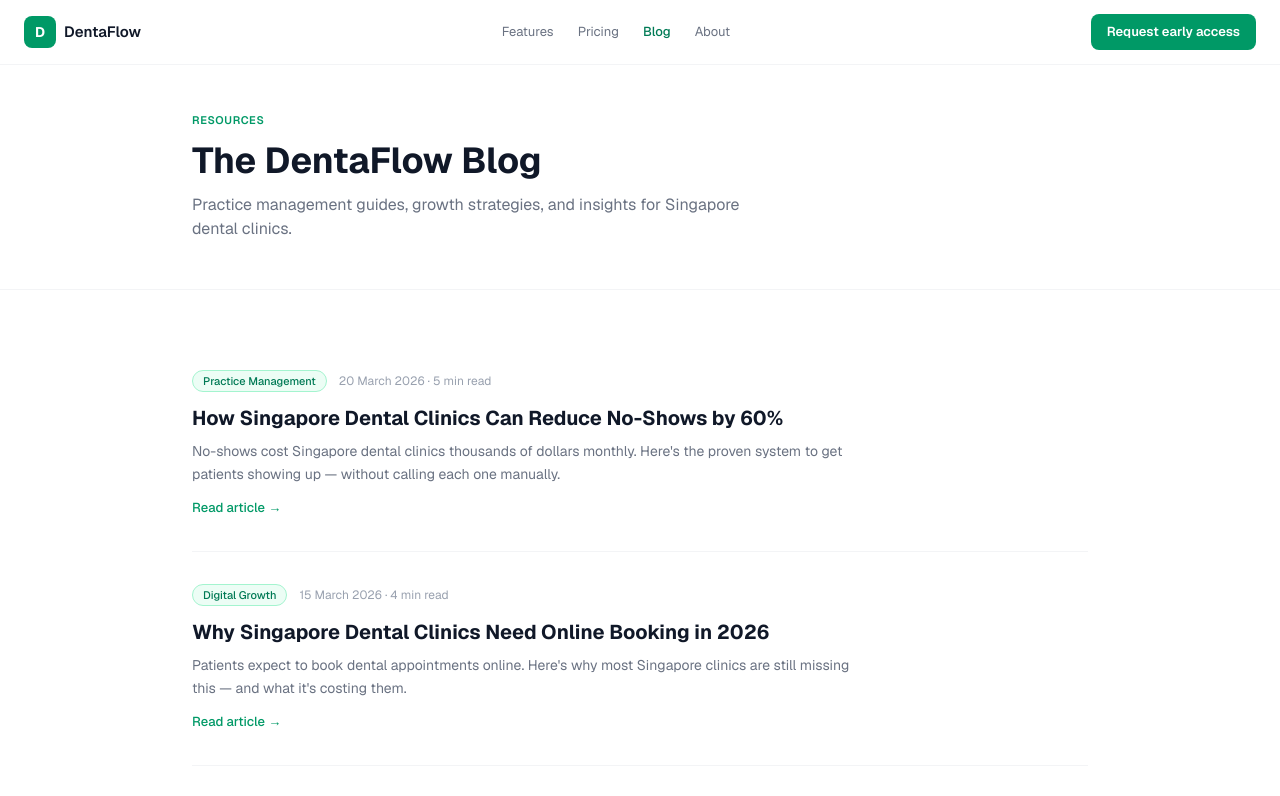
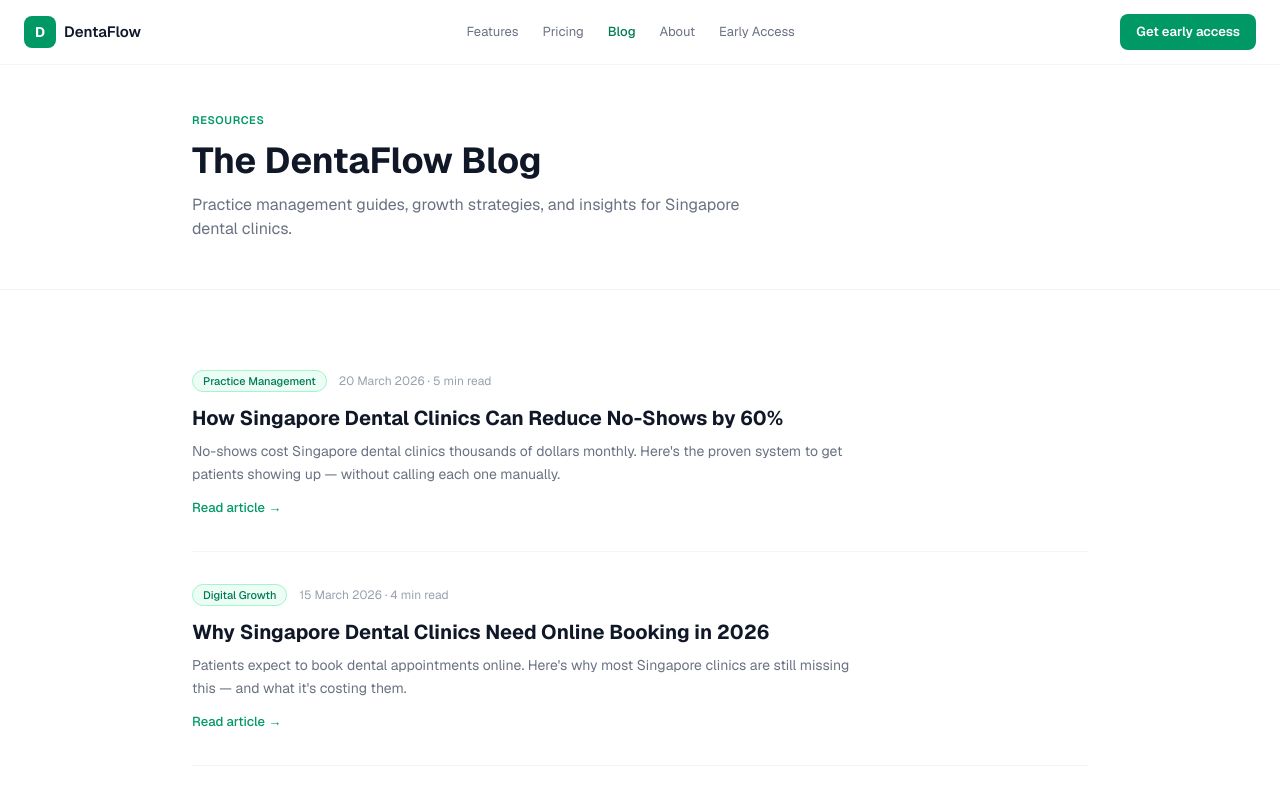
Before and after one commit to kentopia01/dentaflow-www, a Next.js app: page /blog in a window 1280 px wide. Shown: the top 796 px of the page. Built offline with nearby package versions, Linux system fonts and the light colour scheme.

Commit message:
fix: unified SiteNav component across all pages — consistent links, CTA text, mobile hamburger; About/Blog/Post pages use shared component

```diff
--- a/app/about/page.tsx
+++ b/app/about/page.tsx
@@ -1,4 +1,5 @@
 import Link from "next/link";
+import { SiteNav } from "@/components/landing/SiteNav";
 
 export const metadata = {
   title: "About — DentaFlow",
@@ -8,28 +9,7 @@
 export default function AboutPage() {
   return (
     <div className="min-h-screen bg-white">
-      {/* Nav — reuse same nav pattern */}
-      <nav className="fixed top-0 w-full z-50 bg-white/80 backdrop-blur-md border-b border-gray-100">
-        <div className="max-w-7xl mx-auto px-6 h-16 flex items-center justify-between">
-          <Link href="/" className="flex items-center gap-2">
-            <div className="w-8 h-8 rounded-lg bg-emerald-600 flex items-center justify-center">
-              <span className="text-white font-bold text-sm">D</span>
-            </div>
-            <span className="font-semibold text-gray-900 text-[15px]">DentaFlow</span>
-          </Link>
-          <div className="hidden md:flex items-center gap-6 text-[13px] text-gray-600">
-            <Link href="/#features" className="hover:text-gray-900 transition-colors">Features</Link>
-            <Link href="/#how-it-works" className="hover:text-gray-900 transition-colors">How it works</Link>
-            <Link href="/about" className="text-emerald-700 font-medium">About</Link>
-            <Link href="/#waitlist" className="hover:text-gray-900 transition-colors">Early Access</Link>
-          </div>
-          <Link href="/#waitlist">
-            <button className="bg-emerald-600 hover:bg-emerald-700 text-white text-[13px] h-9 px-4 rounded-lg font-semibold active:scale-[0.98] transition-all">
-              Get early access
-            </button>
-          </Link>
-        </div>
-      </nav>
+      <SiteNav activePage="about" />
 
       {/* Hero */}
       <section className="pt-32 pb-20 px-6">
--- a/app/api/waitlist/route.ts
+++ b/app/api/waitlist/route.ts
@@ -107,7 +107,7 @@
       <!-- Subtext -->
       <tr><td style="padding-bottom:28px;">
         <p style="margin:0;font-size:15px;color:#6b7280;line-height:1.7;">
-          Thanks for signing up for DentaFlow early access. We're onboarding dental clinics in batches and will reach out as soon as your slot opens — usually within 2 weeks.
+          Thanks for signing up for DentaFlow early access. We're onboarding dental clinics in batches and will reach out as soon as your slot opens — usually within 3–5 business days.
         </p>
       </td></tr>
 
--- a/app/blog/[slug]/page.tsx
+++ b/app/blog/[slug]/page.tsx
@@ -2,6 +2,7 @@
 import Link from "next/link";
 import { getAllPosts, getPostBySlug } from "@/lib/blog";
 import { markdownToHtml } from "@/lib/markdown";
+import { SiteNav } from "@/components/landing/SiteNav";
 
 export async function generateStaticParams() {
   const posts = getAllPosts();
@@ -27,28 +28,7 @@
 
   return (
     <div className="min-h-screen bg-white">
-      {/* Nav */}
-      <nav className="fixed top-0 w-full z-50 bg-white/95 backdrop-blur-md border-b border-gray-100">
-        <div className="max-w-7xl mx-auto px-6 h-16 flex items-center justify-between">
-          <Link href="/" className="flex items-center gap-2">
-            <div className="w-8 h-8 rounded-lg bg-emerald-600 flex items-center justify-center">
-              <span className="text-white font-bold text-sm">D</span>
-            </div>
-            <span className="font-semibold text-[15px] text-gray-900">DentaFlow</span>
-          </Link>
-          <div className="hidden md:flex items-center gap-6 text-[13px] text-gray-500">
-            <Link href="/#features" className="hover:text-gray-900 transition-colors">Features</Link>
-            <Link href="/#pricing" className="hover:text-gray-900 transition-colors">Pricing</Link>
-            <Link href="/blog" className="text-emerald-700 font-medium">Blog</Link>
-            <Link href="/about" className="hover:text-gray-900 transition-colors">About</Link>
-          </div>
-          <Link href="/#waitlist">
-            <button className="bg-emerald-600 hover:bg-emerald-700 text-white text-[13px] h-9 px-4 rounded-lg font-semibold active:scale-[0.98] transition-all">
-              Request early access
-            </button>
-          </Link>
-        </div>
-      </nav>
+      <SiteNav activePage="blog" />
 
       {/* Article */}
       <article className="pt-28 pb-20 px-6">
--- a/app/blog/page.tsx
+++ b/app/blog/page.tsx
@@ -1,5 +1,6 @@
 import Link from "next/link";
 import { getAllPosts } from "@/lib/blog";
+import { SiteNav } from "@/components/landing/SiteNav";
 
 export const metadata = {
   title: "Blog — DentaFlow",
@@ -11,28 +12,7 @@
 
   return (
     <div className="min-h-screen bg-white">
-      {/* Nav */}
-      <nav className="fixed top-0 w-full z-50 bg-white/95 backdrop-blur-md border-b border-gray-100">
-        <div className="max-w-7xl mx-auto px-6 h-16 flex items-center justify-between">
-          <Link href="/" className="flex items-center gap-2">
-            <div className="w-8 h-8 rounded-lg bg-emerald-600 flex items-center justify-center">
-              <span className="text-white font-bold text-sm">D</span>
-            </div>
-            <span className="font-semibold text-[15px] text-gray-900">DentaFlow</span>
-          </Link>
-          <div className="hidden md:flex items-center gap-6 text-[13px] text-gray-500">
-            <Link href="/#features" className="hover:text-gray-900 transition-colors">Features</Link>
-            <Link href="/#pricing" className="hover:text-gray-900 transition-colors">Pricing</Link>
-            <Link href="/blog" className="text-emerald-700 font-medium">Blog</Link>
-            <Link href="/about" className="hover:text-gray-900 transition-colors">About</Link>
-          </div>
-          <Link href="/#waitlist">
-            <button className="bg-emerald-600 hover:bg-emerald-700 text-white text-[13px] h-9 px-4 rounded-lg font-semibold active:scale-[0.98] transition-all">
-              Request early access
-            </button>
-          </Link>
-        </div>
-      </nav>
+      <SiteNav activePage="blog" />
 
       {/* Header */}
       <section className="pt-28 pb-12 px-6 border-b border-gray-100">
--- a/components/landing/LandingPage.tsx
+++ b/components/landing/LandingPage.tsx
@@ -653,10 +653,9 @@
           {/* Nav links */}
           <div className="hidden md:flex items-center gap-6 text-sm text-gray-500">
             <a href="#features" className="hover:text-gray-900 transition-colors">Features</a>
-            <a href="#how-it-works" className="hover:text-gray-900 transition-colors">How it works</a>
             <a href="#pricing" className="hover:text-gray-900 transition-colors">Pricing</a>
+            <Link href="/blog" className="hover:text-gray-900 transition-colors">Blog</Link>
             <a href="/about" className="hover:text-gray-900 transition-colors">About</a>
-            <Link href="/blog" className="hover:text-gray-900 transition-colors">Blog</Link>
             <a href="#waitlist" className="hover:text-gray-900 transition-colors">Early Access</a>
           </div>
           <a href="#waitlist" className="hidden md:block">
@@ -686,10 +685,9 @@
           <div className="md:hidden bg-white border-t border-gray-100 px-6 py-4 space-y-1">
             {[
               { href: "#features", label: "Features" },
-              { href: "#how-it-works", label: "How it works" },
               { href: "#pricing", label: "Pricing" },
+              { href: "/blog", label: "Blog" },
               { href: "/about", label: "About" },
-              { href: "/blog", label: "Blog" },
               { href: "#waitlist", label: "Early Access" },
             ].map((link) => (
               <a
--- /dev/null
+++ b/components/landing/SiteNav.tsx
@@ -0,0 +1,97 @@
+"use client";
+
+import { useState } from "react";
+import Link from "next/link";
+
+const NAV_LINKS = [
+  { href: "/#features", label: "Features" },
+  { href: "/#pricing", label: "Pricing" },
+  { href: "/blog", label: "Blog" },
+  { href: "/about", label: "About" },
+  { href: "/#waitlist", label: "Early Access" },
+];
+
+export function SiteNav({ activePage }: { activePage?: "about" | "blog" | "home" }) {
+  const [mobileNavOpen, setMobileNavOpen] = useState(false);
+
+  return (
+    <nav className="fixed top-0 w-full z-50 bg-white/95 backdrop-blur-md border-b border-gray-100 transition-all duration-300">
+      <div className="max-w-7xl mx-auto px-6 h-16 flex items-center justify-between">
+        {/* Logo */}
+        <Link href="/" className="flex items-center gap-2 cursor-pointer">
+          <div className="w-8 h-8 rounded-lg bg-emerald-600 flex items-center justify-center">
+            <span className="text-white font-bold text-sm">D</span>
+          </div>
+          <span className="font-semibold text-[15px] text-gray-900">DentaFlow</span>
+        </Link>
+
+        {/* Desktop links */}
+        <div className="hidden md:flex items-center gap-6 text-[13px] text-gray-500">
+          {NAV_LINKS.map((link) => {
+            const isActive =
+              (activePage === "about" && link.href === "/about") ||
+              (activePage === "blog" && link.href === "/blog");
+            return (
+              <Link
+                key={link.href}
+                href={link.href}
+                className={`hover:text-gray-900 transition-colors ${isActive ? "text-emerald-700 font-medium" : ""}`}
+              >
+                {link.label}
+              </Link>
+            );
+          })}
+        </div>
+
+        {/* Desktop CTA + hamburger */}
+        <div className="flex items-center gap-3">
+          <Link href="/#waitlist" className="hidden md:block">
+            <button className="bg-emerald-600 hover:bg-emerald-700 text-white text-[13px] h-9 px-4 rounded-lg font-semibold active:scale-[0.98] transition-all">
+              Get early access
+            </button>
+          </Link>
+
+          {/* Hamburger — mobile only */}
+          <button
+            className="md:hidden p-2 rounded-md hover:bg-gray-100 transition-colors"
+            onClick={() => setMobileNavOpen((o) => !o)}
+            aria-label="Toggle menu"
+          >
+            {mobileNavOpen ? (
+              <svg className="w-5 h-5 text-gray-600" viewBox="0 0 24 24" fill="none" stroke="currentColor" strokeWidth="2">
+                <path d="M18 6L6 18M6 6l12 12" strokeLinecap="round" />
+              </svg>
+            ) : (
+              <svg className="w-5 h-5 text-gray-600" viewBox="0 0 24 24" fill="none" stroke="currentColor" strokeWidth="2">
+                <path d="M4 6h16M4 12h16M4 18h16" strokeLinecap="round" />
+              </svg>
+            )}
+          </button>
+        </div>
+      </div>
+
+      {/* Mobile menu */}
+      {mobileNavOpen && (
+        <div className="md:hidden bg-white border-t border-gray-100 px-6 py-4 space-y-1">
+          {NAV_LINKS.map((link) => (
+            <Link
+              key={link.href}
+              href={link.href}
+              onClick={() => setMobileNavOpen(false)}
+              className="block py-2.5 text-[15px] text-gray-700 hover:text-emerald-700 transition-colors border-b border-gray-50 last:border-0"
+            >
+              {link.label}
+            </Link>
+          ))}
+          <div className="pt-3">
+            <Link href="/#waitlist" onClick={() => setMobileNavOpen(false)}>
+              <button className="w-full bg-emerald-600 hover:bg-emerald-700 text-white h-11 rounded-lg text-[15px] font-semibold transition-all active:scale-[0.98]">
+                Get early access →
+              </button>
+            </Link>
+          </div>
+        </div>
+      )}
+    </nav>
+  );
+}
```
